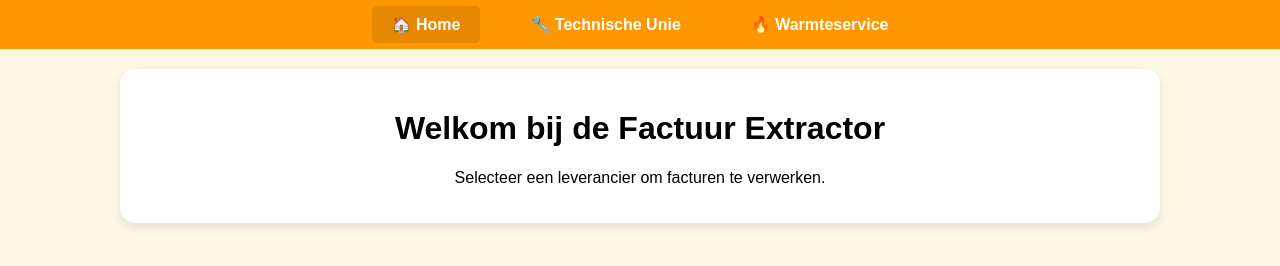
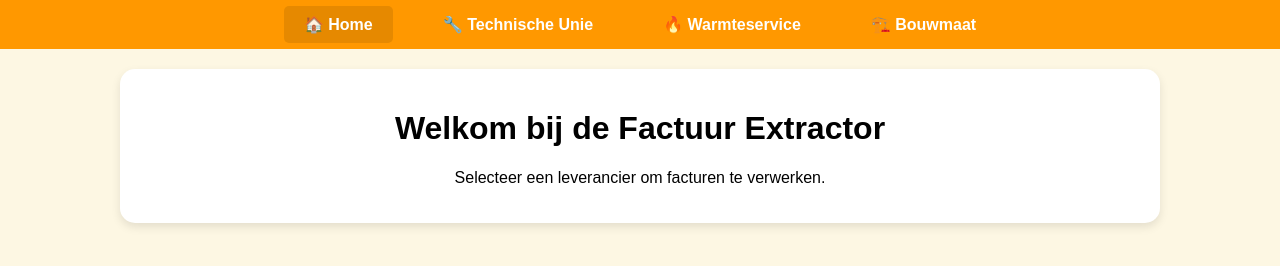
Before and after one commit to tygo64/factuur, a plain HTML site: page index.html in a window 1280 px wide. Drawn offline with Linux system fonts and the light colour scheme.

Commit message:
Update index.html

```diff
--- a/index.html
+++ b/index.html
@@ -15,6 +15,7 @@
         <li><a href="index.html" class="active">🏠 Home</a></li>
         <li><a href="technische.html">🔧 Technische Unie</a></li>
         <li><a href="warmte.html">🔥 Warmteservice</a></li>
+        <li><a href="bouwmaat.html">🏗️ Bouwmaat</a></li>
     </ul>
 </nav>
 
```
